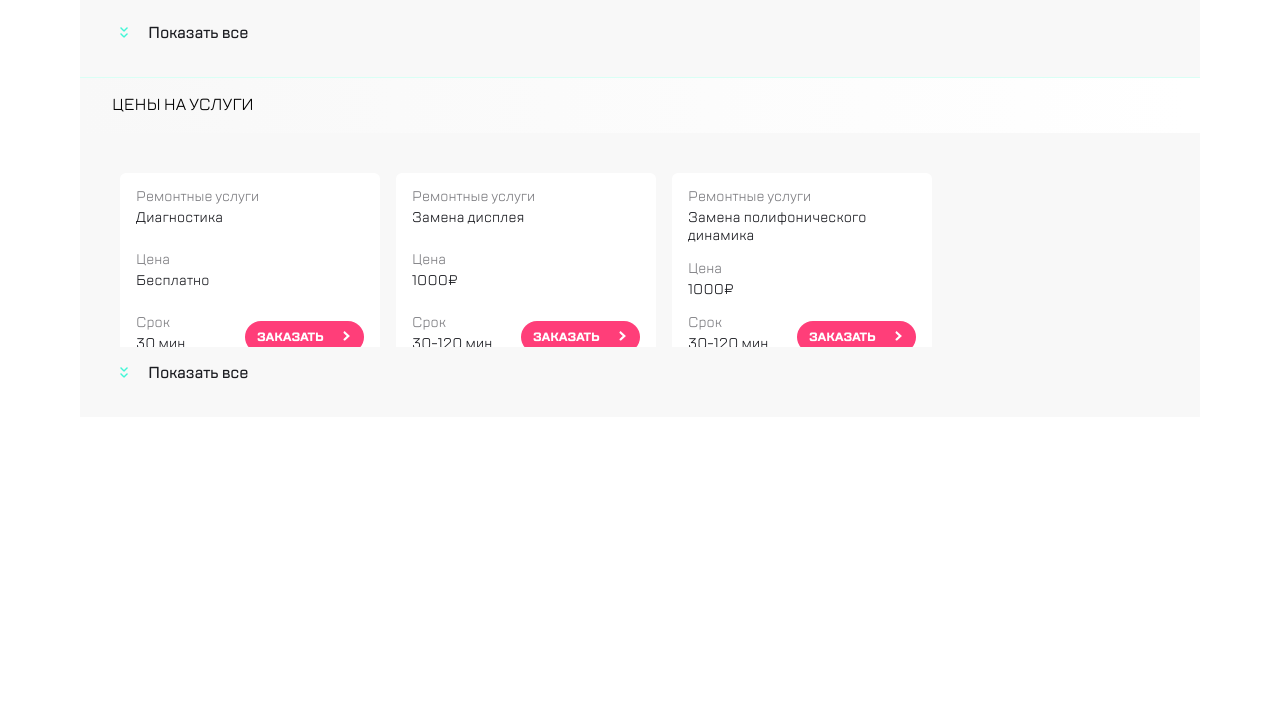
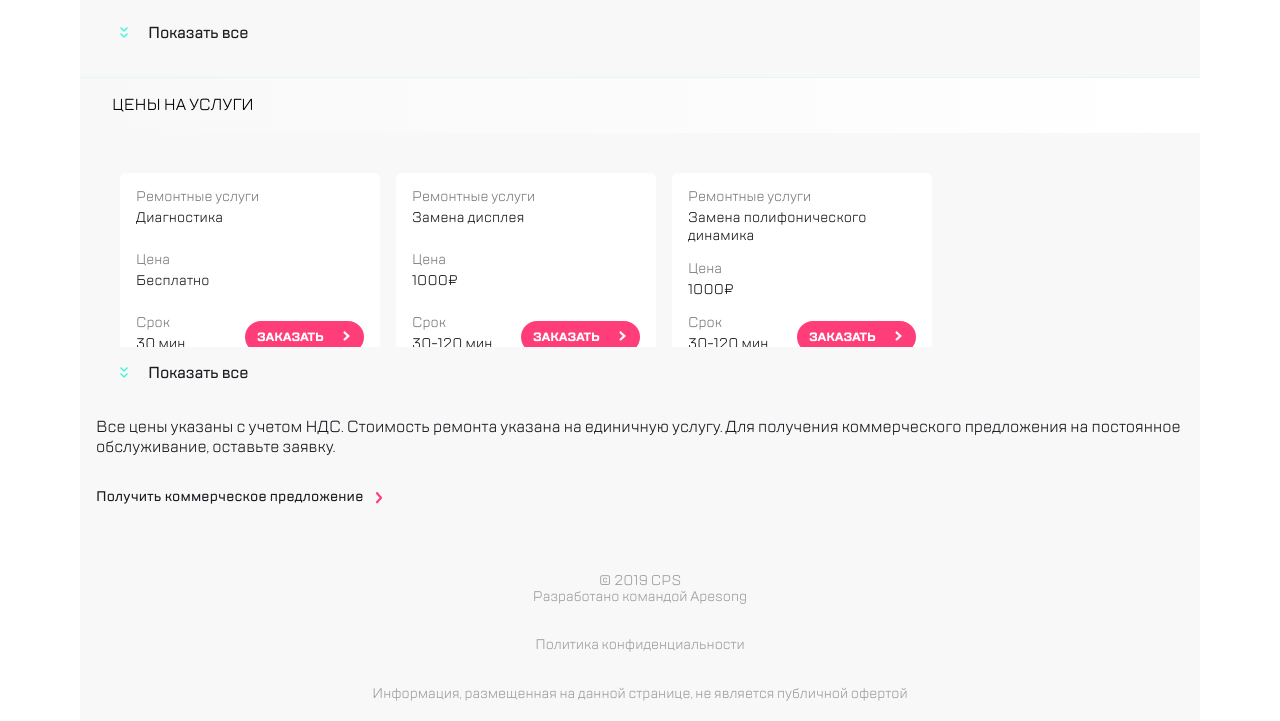
Before and after one commit to isIT-acc/web-core-page, a website built with webpack: page src/index.html in a window 1280 px wide. Shown: the part 1104-1825 px from the top of the page. Before the commit the page ends 1521 px from the top, so only its background shows below. Built offline with nearby package versions, Linux system fonts and the light colour scheme.

Commit message:
main markup 320px

```diff
--- a/src/index.html
+++ b/src/index.html
@@ -37,7 +37,6 @@
           </section>
         </header>
         <aside class="navbar site__navbar"></aside>
-        <!--пока не делаем-->
         <main class="services">
           <header class="page-heading services__page-heading">
             <div class="page-title">
@@ -295,6 +294,26 @@
             </div>
           </div>
         </div>
+        <div class="description">
+          <div class="text">
+            Все цены указаны с учетом НДС. Стоимость ремонта указана на единичную услугу. Для получения коммерческого предложения на постоянное обслуживание, оставьте заявку.
+            <br><br>
+          </div>
+          <button class="btn description__btn text" type="button">
+            Получить коммерческое
+              <span class="nowrap">предложение
+                <img src="./img/common/right-arr-pink.png" class="right-arr-pink" alt="Правый указатель">
+              </span>
+          </button>
+        </div>
+        <footer class="footer text">
+          <div>
+            <div>© 2019 CPS</div>
+            <div>Разработано командой Apesong</div>
+          </div>
+          <a>Политика конфиденциальности</a>
+          <div>Информация, размещенная на данной странице, не является публичной офертой</div>
+        </footer>
       </div>
     </div>
   </body>
--- a/src/scss/main/btn.scss
+++ b/src/scss/main/btn.scss
@@ -9,6 +9,7 @@
 	background-color: transparent;
 	font-family: TT Lakes;
 	font-weight: 500;
+  cursor:pointer;
 
   &--flex-shrink--none{
     flex-shrink: 0;
--- /dev/null
+++ b/src/scss/main/description.scss
@@ -0,0 +1,10 @@
+.description{
+    line-height: 20px;
+    padding: 0 16px 40px;
+    .btn{
+        font-size: 14px;
+        text-align: left;
+        letter-spacing: 0.2px;
+        width: auto;
+    }
+}
--- /dev/null
+++ b/src/scss/main/footer.scss
@@ -0,0 +1,14 @@
+.footer{
+    text-align: center;
+    padding: 16px 16px 19px;
+    height: 129px;
+    display: flex;
+    flex-direction: column;
+    justify-content: space-between;
+
+    font-size: 14px;
+    line-height: 16px;
+    color: #7E7E82;
+    mix-blend-mode: normal;
+    opacity: 0.72;
+}
--- /dev/null
+++ b/src/scss/main/nowrap.scss
@@ -0,0 +1,3 @@
+.nowrap{
+    white-space: nowrap;
+}
--- /dev/null
+++ b/src/scss/main/right-arr-pink.scss
@@ -0,0 +1,5 @@
+.right-arr-pink{
+    padding-left: 9px;
+    padding-right: 9px;
+    vertical-align: middle;
+}
--- a/src/scss/main/site.scss
+++ b/src/scss/main/site.scss
@@ -5,6 +5,7 @@
 	&__container {
 		max-width: 1120px;
 		margin: 0 auto;
+		background: #F8F8F8;
 	}
 
 	&__header{
--- a/src/scss/slider/services_prices_slider/card.scss
+++ b/src/scss/slider/services_prices_slider/card.scss
@@ -44,5 +44,4 @@
         align-items: top;
         width: 100%;
     }
-
 }
--- a/src/scss/style.scss
+++ b/src/scss/style.scss
@@ -27,6 +27,10 @@
 @import './main/page-heading';
 @import './main/sec-paragraph';
 @import './main/text';
+@import './main/description';
+@import './main/right-arr-pink';
+@import './main/nowrap';
+@import './main/footer';
 
 @import './libraries/swiper-bundle.min';
 @import './libraries/swiper-bundle-customization';
```
Also changed, not shown: src/img/common/right-arr-pink.png (added).
